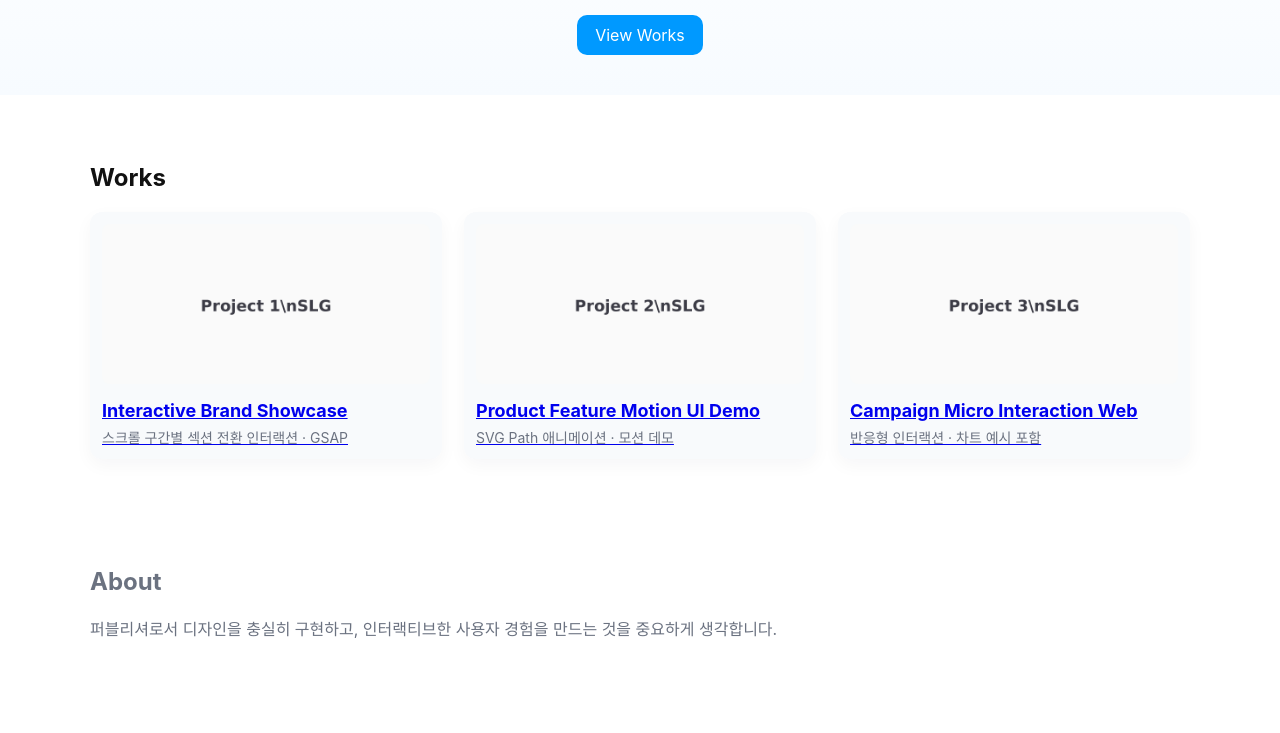
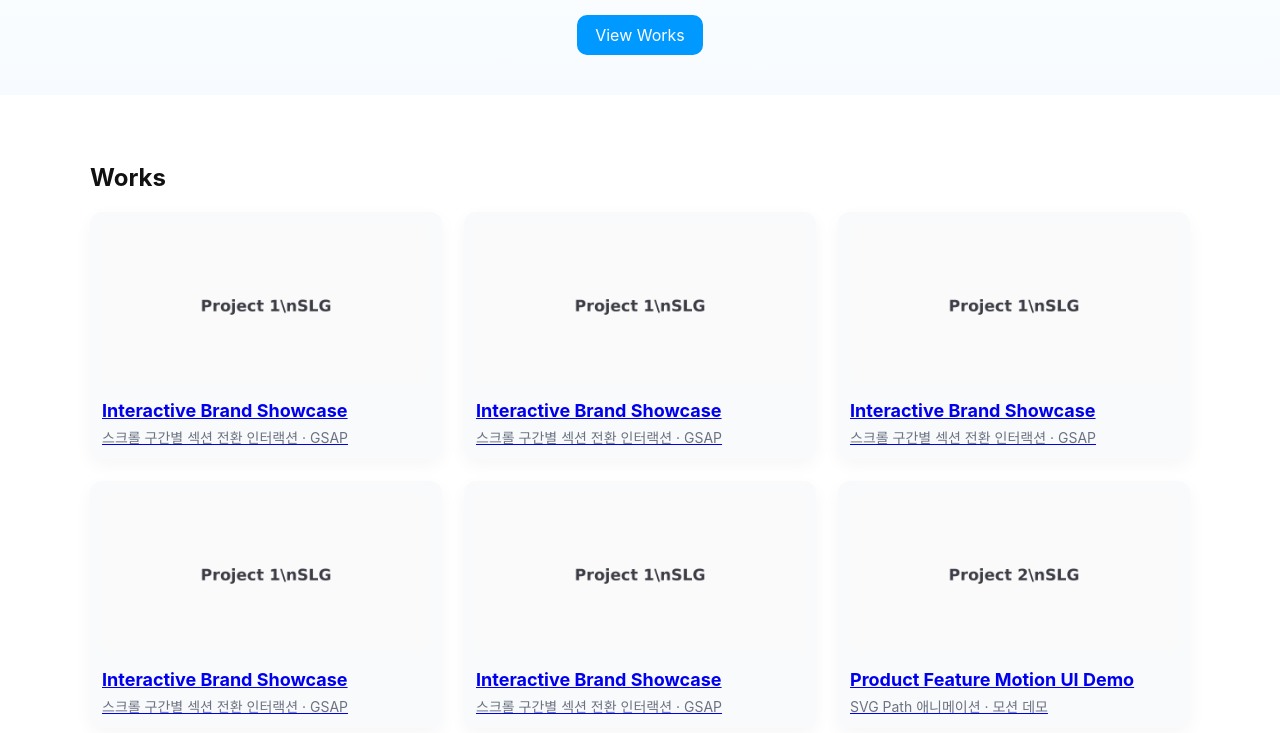
Before and after one commit to jangsg687050/slg-portfolio, a plain HTML site: page index.html in a window 1280 px wide. Shown: the part 219-952 px from the top of the page. Drawn offline with Linux system fonts and the light colour scheme.

Commit message:
Add files via upload

```diff
--- a/index.html
+++ b/index.html
@@ -31,6 +31,34 @@
       <h2>Works</h2>
       <div class="grid">
         <article class="card">
+          <a href="projects/project1/index.html">
+            <img src="assets/img/thumb_project1.png" alt="Project 1 thumbnail" />
+            <h3>Interactive Brand Showcase</h3>
+            <p>스크롤 구간별 섹션 전환 인터랙션 · GSAP</p>
+          </a>
+        </article>
+		<article class="card">
+          <a href="projects/project1/index.html">
+            <img src="assets/img/thumb_project1.png" alt="Project 1 thumbnail" />
+            <h3>Interactive Brand Showcase</h3>
+            <p>스크롤 구간별 섹션 전환 인터랙션 · GSAP</p>
+          </a>
+        </article>
+		<article class="card">
+          <a href="projects/project1/index.html">
+            <img src="assets/img/thumb_project1.png" alt="Project 1 thumbnail" />
+            <h3>Interactive Brand Showcase</h3>
+            <p>스크롤 구간별 섹션 전환 인터랙션 · GSAP</p>
+          </a>
+        </article>
+		<article class="card">
+          <a href="projects/project1/index.html">
+            <img src="assets/img/thumb_project1.png" alt="Project 1 thumbnail" />
+            <h3>Interactive Brand Showcase</h3>
+            <p>스크롤 구간별 섹션 전환 인터랙션 · GSAP</p>
+          </a>
+        </article>
+		<article class="card">
           <a href="projects/project1/index.html">
             <img src="assets/img/thumb_project1.png" alt="Project 1 thumbnail" />
             <h3>Interactive Brand Showcase</h3>
```
